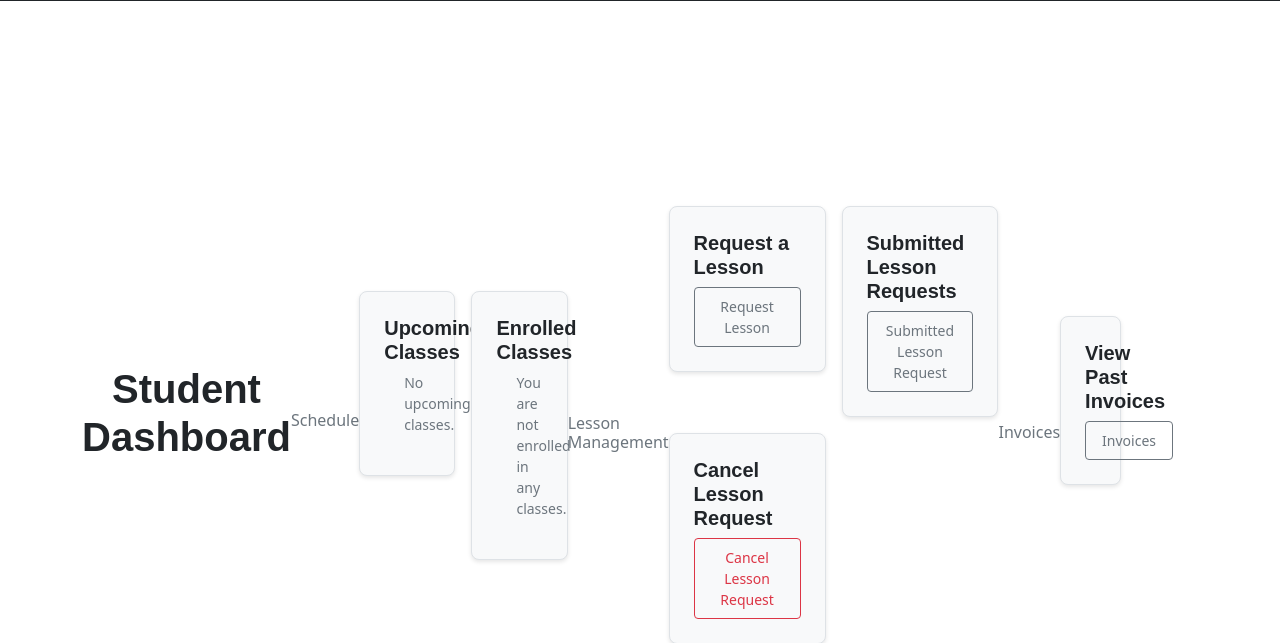
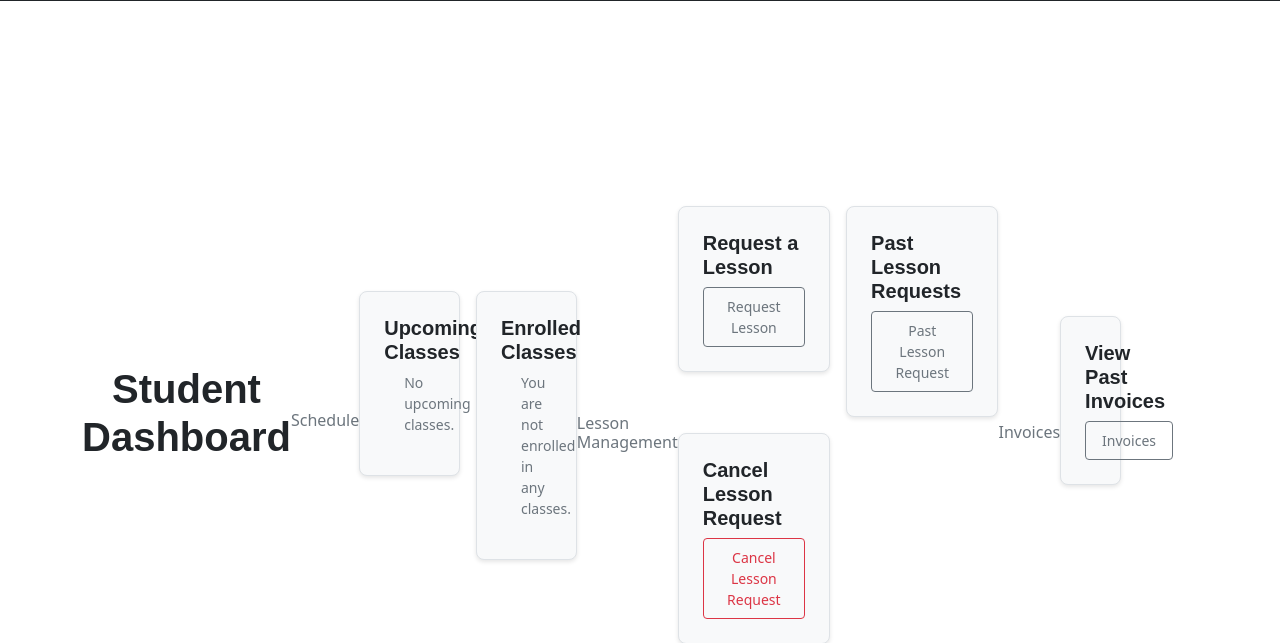
Before and after one commit to Noufabdalm/Narwhal, a Django app: template tutorials/templates/student_dashboard.html in a window 1280 px wide. Shown: the part 835-1478 px from the top of the page. Run offline with Django 3.2, Linux system fonts and the light colour scheme; the template is opened without the code that fills it, so the values that code supplies are empty; some libraries are stand-ins or nearby versions.

Commit message:
Minor changes in student dashboard

```diff
--- a/tutorials/templates/student_dashboard.html
+++ b/tutorials/templates/student_dashboard.html
@@ -54,8 +54,8 @@ Student Dashboard
           <!-- Past Lesson Requests -->
           <div class="col-md-6">
             <div class="p-4 bg-light border rounded">
-                <h5 class="fw-bold text-dark">Submitted Lesson Requests</h5>
-                <a href="{% url 'student_lesson_requests' %}" class="btn btn-outline-secondary btn-sm">Submitted Lesson Request</a>
+                <h5 class="fw-bold text-dark">Past Lesson Requests</h5>
+                <a href="{% url 'student_lesson_requests' %}" class="btn btn-outline-secondary btn-sm">Past Lesson Request</a>
             </div>
         </div>
         <!-- Cancel Lesson -->
```
